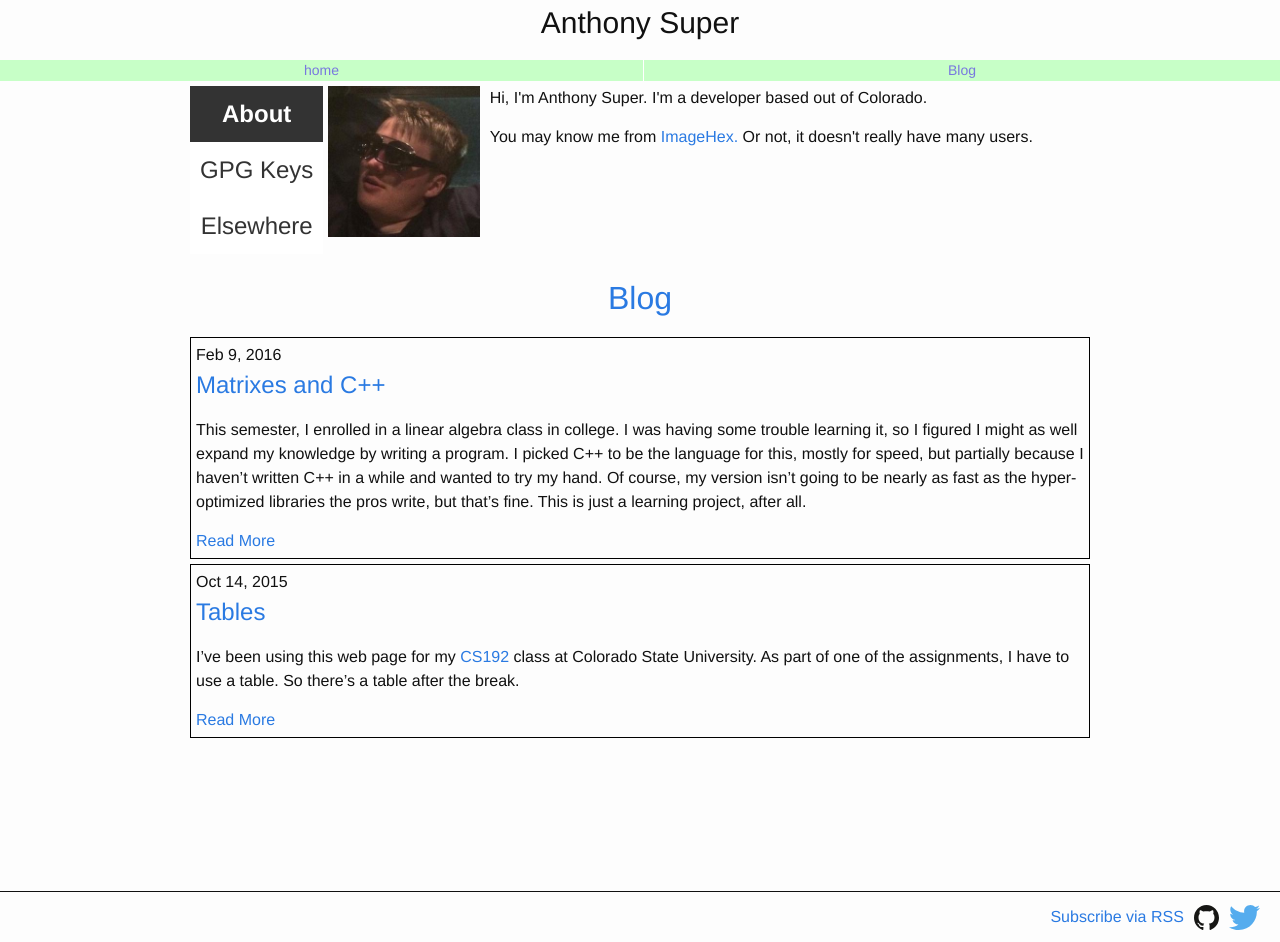
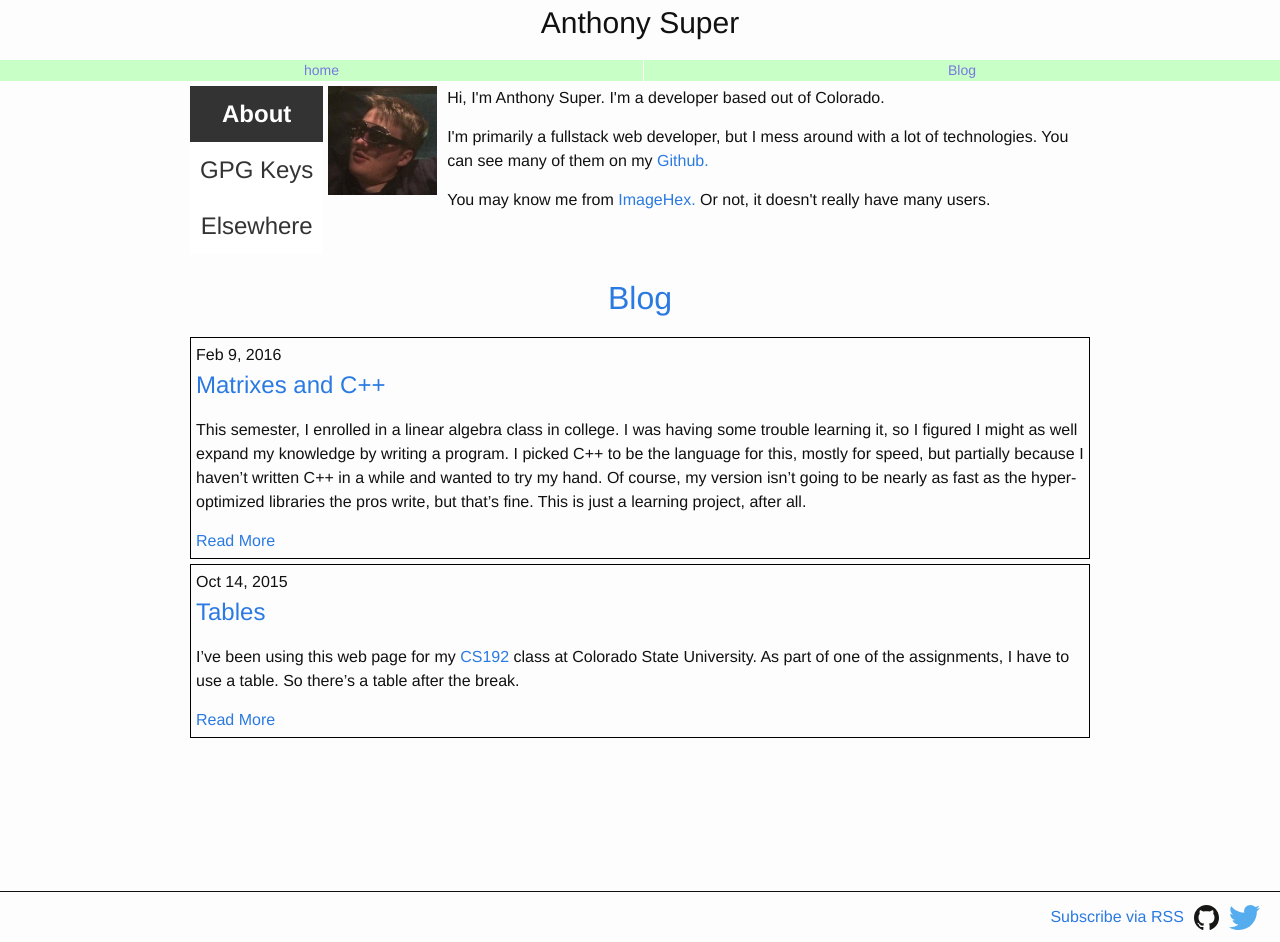
Before and after one commit to AnthonySuper/AnthonySuper.github.io, a Jekyll site: the page built from index.html, in a window 1280 px wide. Built offline with Jekyll 4.4.1, drawn with Linux system fonts in a browser that asks for light colours.

Commit message:
More fancy design stuff

```diff
--- a/_includes/about_section.html
+++ b/_includes/about_section.html
@@ -13,6 +13,10 @@
         Hi, I'm Anthony Super. I'm a developer based out of Colorado.
       </p>
       <p>
+        I'm primarily a fullstack web developer, but I mess around with a lot of technologies.
+        You can see many of them on my <a href="https://github.com/AnthonySuper">Github.</a>
+      </p>
+      <p>
         You may know me from <a href="https://www.imagehex.com">ImageHex.</a>
         Or not, it doesn't really have many users.
       </p>
--- a/_sass/_frontpage.scss
+++ b/_sass/_frontpage.scss
@@ -1,15 +1,26 @@
 .gpg-key-content {
   max-width: 600px;
-  margin: auto;
+  max-height: 2000px;
+  height: auto;
+  transition: 0.5s ease-in-out;
 }
 
-.gpg-keys {
-  &.active {
+.gpg-keys.bio-section-active {
   display: flex;
   flex-direction: row;
   align-items: center;
   justify-content: center;
+  height: 100%;
+
+  > .gpg-key {
+    display: flex;
+    flex-direction: column;
+    justify-content: center;
   }
+}
+
+.gpg-show-key {
+  text-align: center;
 }
 
 .bio-section {
@@ -34,8 +45,10 @@
     margin-left: 5px;
     margin-right: 5px;
 }
+
+
 li {
-    transition: background-color 0.25s linear;
+  transition: background-color 0.75s linear;
   display: flex;
   flex-direction: column;
   align-items: center;
@@ -60,7 +73,11 @@
 }
 
 .key-hidden {
-  display: none;
+  height: 0;
+  max-height: 0;
+  padding: 0;
+  margin: 0;
+  border: none;
 }
 
 .bio-section-hidden {
@@ -126,7 +143,8 @@
 
 .bio-avatar-cover {
   animation-name: slide-left;
-  animation-duration: 1s;
+  animation-duration: 0.75s;
+  animation-timing-function: linear;
   position: absolute;
   top: 0;
   right: 0;
@@ -152,7 +170,8 @@
 
 .downward-slider-cover {
   animation-name: downward-slider-cover;
-  animation-duration: 1s;
+  animation-duration: 0.75s;
+  animation-timing-function: linear;
   position: absolute;
   bottom: 0;
   left: 0;
```
Lines whose indentation alone changed are shown as unchanged.
